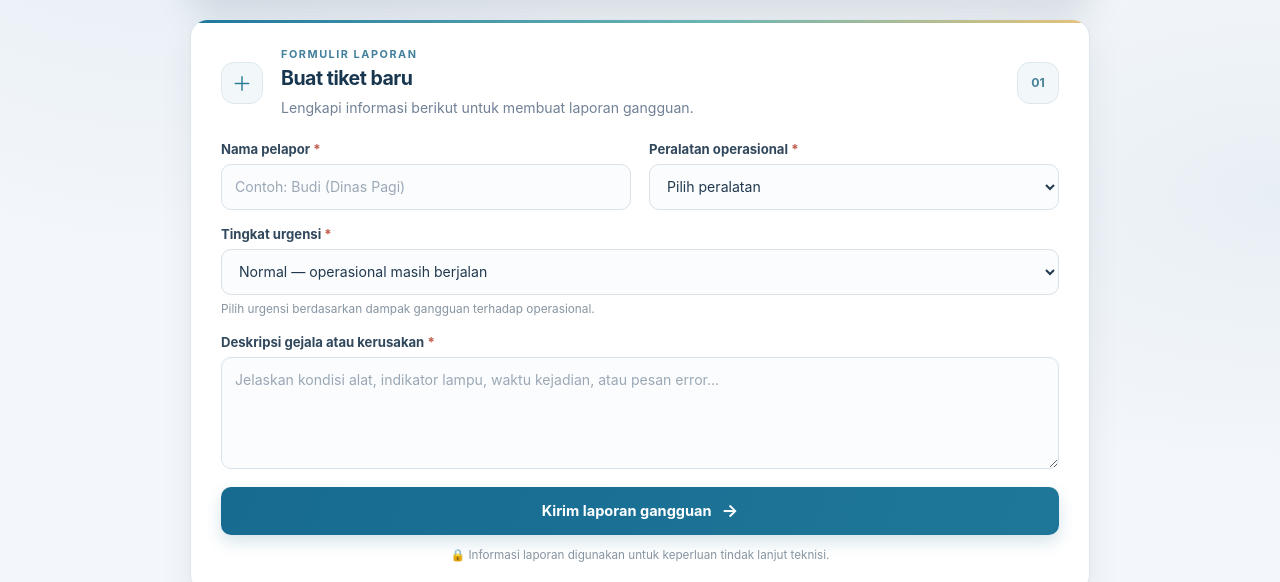
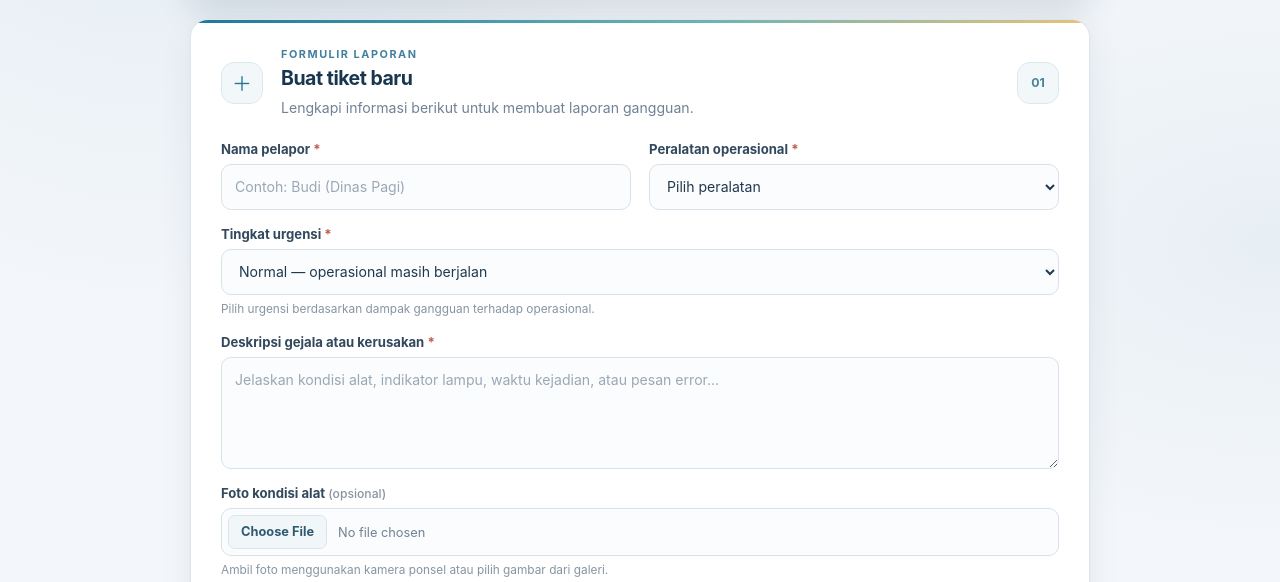
Before and after one commit to zaldiwsnu/helpdesk-mkg, a plain HTML site: page index.html in a window 1280 px wide. Shown: the part 370-952 px from the top of the page. Drawn offline with Linux system fonts and the light colour scheme; no server answers.

Commit message:
Add optional equipment photo input

```diff
--- a/index.html
+++ b/index.html
@@ -78,6 +78,12 @@
           <textarea id="deskripsi" name="deskripsi" rows="4" placeholder="Jelaskan kondisi alat, indikator lampu, waktu kejadian, atau pesan error..." required></textarea>
         </div>
 
+        <div class="field field-full">
+          <label for="foto">Foto kondisi alat <span class="optional-mark">(opsional)</span></label>
+          <input type="file" id="foto" name="foto" accept="image/*" capture="environment">
+          <p class="field-hint">Ambil foto menggunakan kamera ponsel atau pilih gambar dari galeri.</p>
+        </div>
+
         <button type="submit" id="btnSubmit" class="btn-submit">Kirim laporan gangguan <span aria-hidden="true">→</span></button>
         <p class="form-note"><span aria-hidden="true">🔒</span> Informasi laporan digunakan untuk keperluan tindak lanjut teknisi.</p>
       </form>
--- a/style.css
+++ b/style.css
@@ -625,6 +625,36 @@ button:disabled {
   color: #bf5b48;
 }
 
+.optional-mark {
+  color: #8795a2;
+  font-size: 0.76rem;
+  font-weight: 450;
+}
+
+input[type="file"] {
+  min-height: 48px;
+  padding: 6px;
+  color: #718196;
+  font-size: 0.8rem;
+}
+
+input[type="file"]::file-selector-button {
+  min-height: 34px;
+  margin-right: 11px;
+  padding: 7px 12px;
+  border: 1px solid #d9e5eb;
+  border-radius: 7px;
+  background: #f1f7f9;
+  color: #315a70;
+  font: inherit;
+  font-weight: 650;
+  cursor: pointer;
+}
+
+input[type="file"]::file-selector-button:hover {
+  background: #e8f2f5;
+}
+
 .field-hint {
   margin: 6px 0 0;
   color: #8795a2;
```
